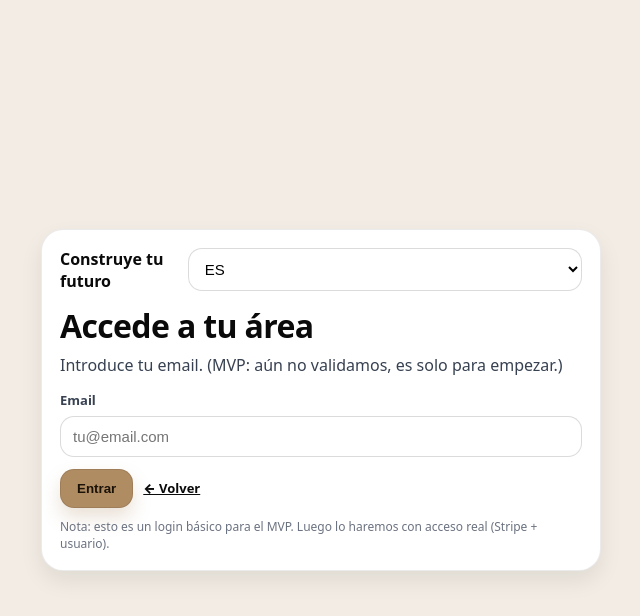
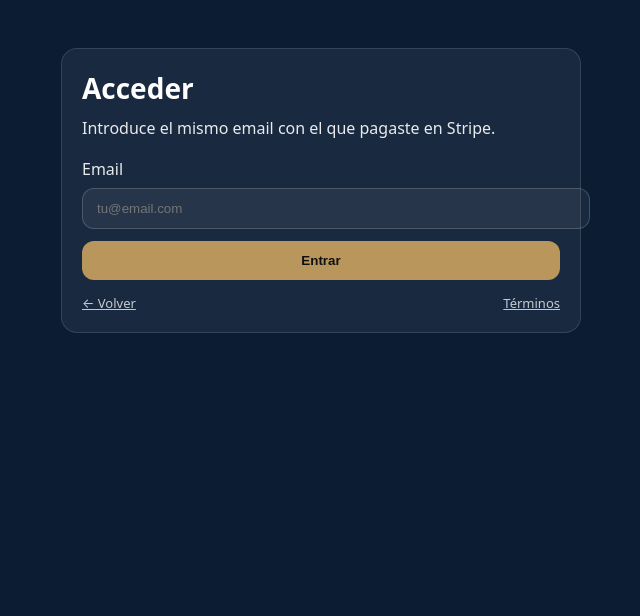
Before and after one commit to rodrisafu-create/construye-tu-futuro-backend, a website: page public/login.html in a window 1280 px wide. Shown: the whole page, without its empty margins (319-959 px from the left). Drawn offline with Linux system fonts and the light colour scheme.

Commit message:
Update login.html

```diff
--- a/public/login.html
+++ b/public/login.html
@@ -2,128 +2,88 @@
 <html lang="es">
 <head>
   <meta charset="utf-8" />
-  <meta name="viewport" content="width=device-width,initial-scale=1" />
-  <title>Login · Construye tu futuro</title>
+  <meta name="viewport" content="width=device-width, initial-scale=1" />
+  <title>Acceder — Construye tu futuro</title>
   <style>
-    :root{
-      --cream:#f2ece4; --text:#0a0a0a; --muted:#6b7280; --btn:#b08c62; --btnHover:#c59a6c;
-      --ring: rgba(176,140,98,.35); --card:#ffffff; --border: rgba(0,0,0,.08);
-      --shadowSoft: 0 10px 22px rgba(0,0,0,.08); --radius: 18px;
-      --mono: ui-monospace, SFMono-Regular, Menlo, Monaco, Consolas, "Liberation Mono", "Courier New", monospace;
-      --sans: ui-sans-serif, system-ui, -apple-system, Segoe UI, Roboto, Helvetica, Arial;
-    }
-    *{box-sizing:border-box}
-    body{ margin:0; font-family:var(--sans); background:var(--cream); color:var(--text); }
-    .wrap{ min-height:100vh; display:flex; align-items:center; justify-content:center; padding:18px; }
-    .card{ width:min(560px, 100%); background:var(--card); border:1px solid var(--border); border-radius:22px;
-      box-shadow: var(--shadowSoft); padding:18px; }
-    h1{ margin:0 0 6px; letter-spacing:-.02em; }
-    p{ margin:0 0 14px; color:#374151; line-height:1.5; }
-    label{ display:block; margin: 10px 0 7px; font-weight:900; font-size:13px; color:#374151; }
-    input, select{
-      width:100%; padding: 11px 12px; border-radius: 14px;
-      border: 1px solid rgba(0,0,0,.14); background:#fff; outline:none; font-size:15px;
-    }
-    input:focus, select:focus{ box-shadow: 0 0 0 4px var(--ring); border-color: rgba(176,140,98,.9); }
-    .row{ display:grid; grid-template-columns: 1fr 1fr; gap: 12px; }
-    .btn{
-      display:inline-flex; align-items:center; justify-content:center;
-      padding: 11px 16px; border-radius: 14px; border: 1px solid rgba(0,0,0,.10);
-      background: var(--btn); color: #1b1208; font-weight:900; cursor:pointer;
-      box-shadow: 0 10px 18px rgba(176,140,98,.25);
-    }
-    .btn:hover{ background: var(--btnHover); }
-    .muted{ margin-top:10px; font-size:12px; color:var(--muted); line-height:1.45; }
-    .top{ display:flex; justify-content:space-between; align-items:center; gap:10px; margin-bottom:12px; }
-    a{ color:inherit; }
+    body{font-family:system-ui,-apple-system,Segoe UI,Roboto,Helvetica,Arial,sans-serif;margin:0;background:#0b1c33;color:#fff;}
+    .wrap{max-width:520px;margin:0 auto;padding:48px 18px;}
+    a{color:#fff;}
+    .card{background:rgba(255,255,255,.06);border:1px solid rgba(255,255,255,.12);border-radius:16px;padding:20px;}
+    h1{margin:0 0 10px;font-size:28px;}
+    p{margin:0 0 18px;opacity:.9;line-height:1.45;}
+    label{display:block;margin:0 0 8px;opacity:.9;}
+    input{width:100%;padding:12px 14px;border-radius:12px;border:1px solid rgba(255,255,255,.18);background:rgba(255,255,255,.06);color:#fff;}
+    button{margin-top:12px;width:100%;padding:12px 14px;border-radius:12px;border:0;background:#b9965b;color:#111;font-weight:700;cursor:pointer;}
+    .row{display:flex;justify-content:space-between;gap:12px;margin-top:14px;}
+    .muted{opacity:.75;font-size:13px;}
+    .err{margin-top:12px;color:#ffb3b3;display:none;white-space:pre-wrap;}
   </style>
 </head>
 <body>
   <div class="wrap">
     <div class="card">
-      <div class="top">
-        <div style="font-weight:900;">Construye tu futuro</div>
-        <select id="lang">
-          <option value="es">ES</option>
-          <option value="en">EN</option>
-        </select>
-      </div>
+      <h1>Acceder</h1>
+      <p>Introduce el mismo email con el que pagaste en Stripe.</p>
 
-      <h1 id="t1">Accede a tu área</h1>
-      <p id="t2">Introduce tu email. (MVP: aún no validamos, es solo para empezar.)</p>
+      <form id="loginForm">
+        <label for="email">Email</label>
+        <input id="email" name="email" type="email" autocomplete="email" required placeholder="tu@email.com" />
+        <button type="submit" id="btn">Entrar</button>
+      </form>
 
-      <label id="l1" for="email">Email</label>
-      <input id="email" type="email" placeholder="tu@email.com" />
+      <div id="err" class="err"></div>
 
-      <div style="margin-top:12px; display:flex; gap:10px; flex-wrap:wrap;">
-        <button class="btn" id="btn">Entrar</button>
-        <a href="/index.html" style="align-self:center; font-weight:900; font-size:13px;">← Volver</a>
-      </div>
-
-      <div class="muted" id="t3">
-        Nota: esto es un login básico para el MVP. Luego lo haremos con acceso real (Stripe + usuario).
+      <div class="row muted">
+        <a href="/index.html">← Volver</a>
+        <a href="/terms.html">Términos</a>
       </div>
     </div>
   </div>
 
   <script>
-    const i18n = {
-      es: {
-        t1:"Accede a tu área",
-        t2:"Introduce tu email. (MVP: aún no validamos, es solo para empezar.)",
-        l1:"Email",
-        btn:"Entrar",
-        t3:"Nota: esto es un login básico para el MVP. Luego lo haremos con acceso real (Stripe + usuario)."
-      },
-      en: {
-        t1:"Access your area",
-        t2:"Enter your email. (MVP: not validated yet — just to get started.)",
-        l1:"Email",
-        btn:"Enter",
-        t3:"Note: this is a basic MVP login. Later we’ll do real access (Stripe + user)."
-      }
-    };
+    const BACKEND = "https://construye-tu-futuro.onrender.com";
 
-    function getSavedLang(){
-      return localStorage.getItem("lang") || "es";
-    }
-    function setLang(lang){
-      document.documentElement.lang = lang;
-      localStorage.setItem("lang", lang);
-      const d = i18n[lang] || i18n.es;
-      document.getElementById("t1").textContent = d.t1;
-      document.getElementById("t2").textContent = d.t2;
-      document.getElementById("l1").textContent = d.l1;
-      document.getElementById("btn").textContent = d.btn;
-      document.getElementById("t3").textContent = d.t3;
+    function showError(msg){
+      const el = document.getElementById("err");
+      el.style.display = "block";
+      el.textContent = msg;
     }
 
-    const langSel = document.getElementById("lang");
-    const saved = getSavedLang();
-    langSel.value = saved;
-    setLang(saved);
+    document.getElementById("loginForm").addEventListener("submit", async (e) => {
+      e.preventDefault();
+      document.getElementById("err").style.display = "none";
 
-    langSel.addEventListener("change", (e)=> setLang(e.target.value));
+      const email = document.getElementById("email").value.trim().toLowerCase();
+      if(!email) return showError("Falta el email.");
 
-    document.getElementById("btn").addEventListener("click", ()=>{
-      const email = (document.getElementById("email").value || "").trim();
-      const API_BASE = "https://construye-tu-futuro.onrender.com";
+      const btn = document.getElementById("btn");
+      btn.disabled = true;
+      btn.textContent = "Comprobando...";
 
-document.getElementById("btn").addEventListener("click", async ()=>{
-  const email = (document.getElementById("email").value || "").trim();
-  if(!email) return alert("Pon un email");
+      try {
+        const r = await fetch(`${BACKEND}/auth/login`, {
+          method: "POST",
+          headers: { "Content-Type": "application/json" },
+          body: JSON.stringify({ email })
+        });
 
-  const res = await fetch(`${API_BASE}/auth/request-link`, {
-    method:"POST",
-    headers:{ "Content-Type":"application/json" },
-    body: JSON.stringify({ email })
-  });
+        const data = await r.json().catch(() => ({}));
 
-  const data = await res.json();
-  if(!res.ok) return alert(data.error || "Error enviando enlace");
+        if(!r.ok){
+          throw new Error(data?.error || "No se pudo acceder.");
+        }
 
-  alert("Te he enviado un enlace. Revisa tu correo.");
-});
+        localStorage.setItem("ctf_email", email);
+        if (data?.plan) localStorage.setItem("ctf_plan", data.plan);
+        if (data?.current_period_end) localStorage.setItem("ctf_period_end", data.current_period_end);
+
+        window.location.href = "/dashboard.html";
+      } catch (err) {
+        showError(err.message || String(err));
+      } finally {
+        btn.disabled = false;
+        btn.textContent = "Entrar";
+      }
     });
   </script>
 </body>
```
